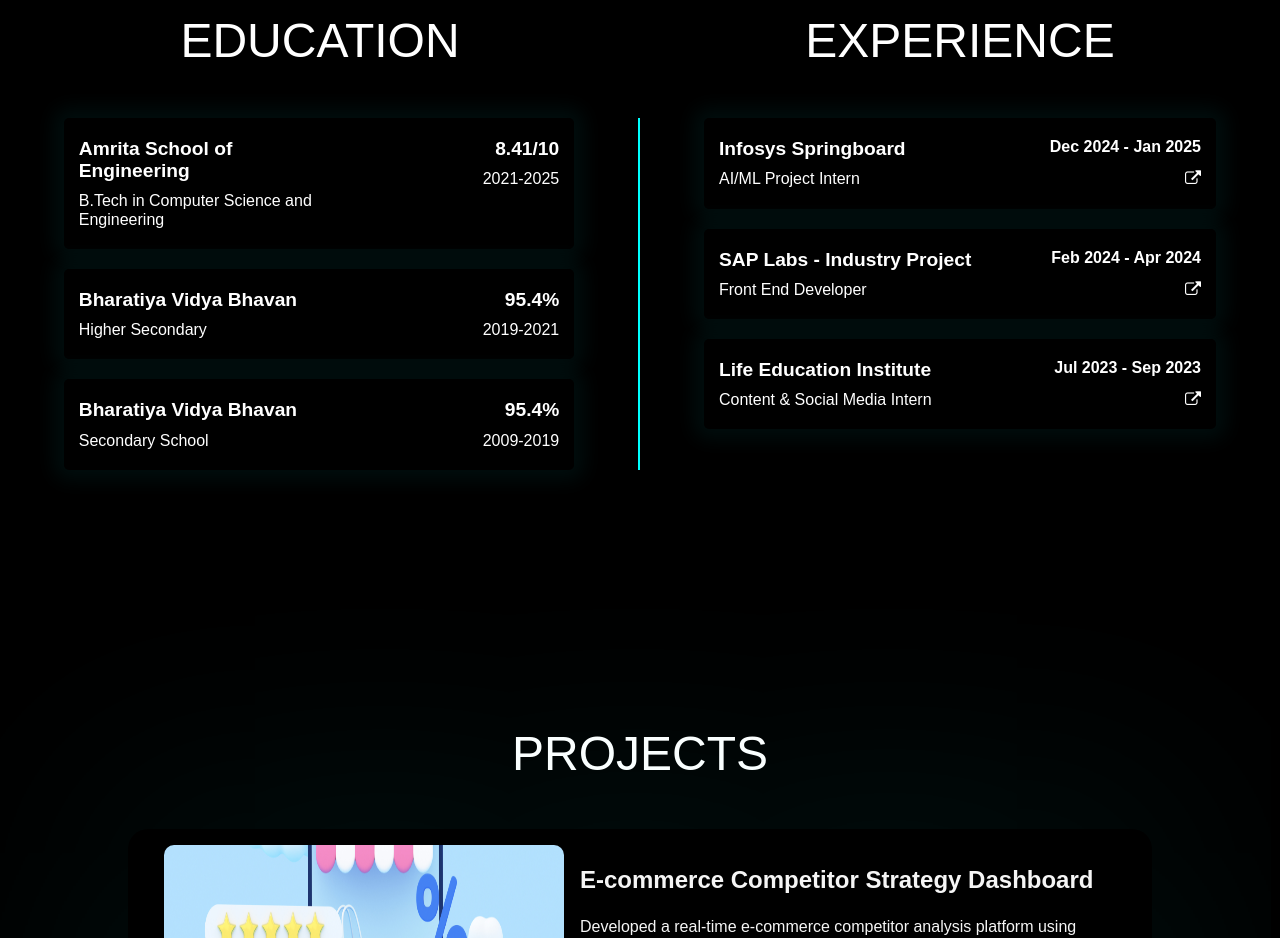
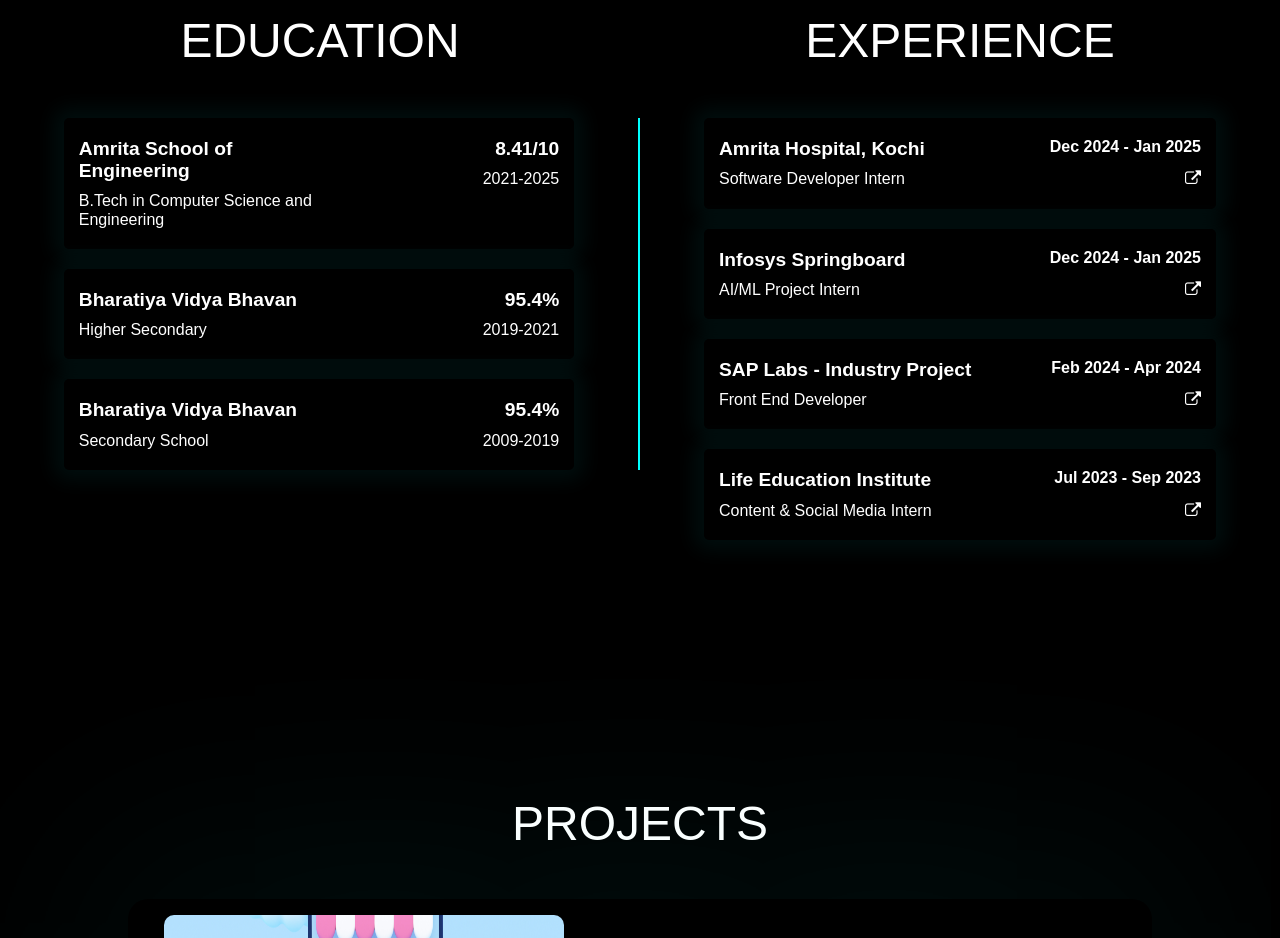
Before and after one commit to ROHITH-M10/MyPortfolio, a React (Create React App) app: page / in a window 1280 px wide. Shown: the part 2100-3038 px from the top of the page. Built offline with nearby package versions, Linux system fonts and the light colour scheme; what @cursorify/react would draw is missing.

Commit message:
json update

```diff
--- a/src/assets/data/experienceData.json
+++ b/src/assets/data/experienceData.json
@@ -1,4 +1,10 @@
 [
+    {
+        "company": "Amrita Hospital, Kochi",
+        "role": "Software Developer Intern",
+        "description": "",
+        "date": " Dec 2024 - Jan 2025"
+        },
     {
     "company": "Infosys Springboard",
     "role": "AI/ML Project Intern",
```
Also changed, not shown: src/App.jsx (line endings or trailing spaces).
